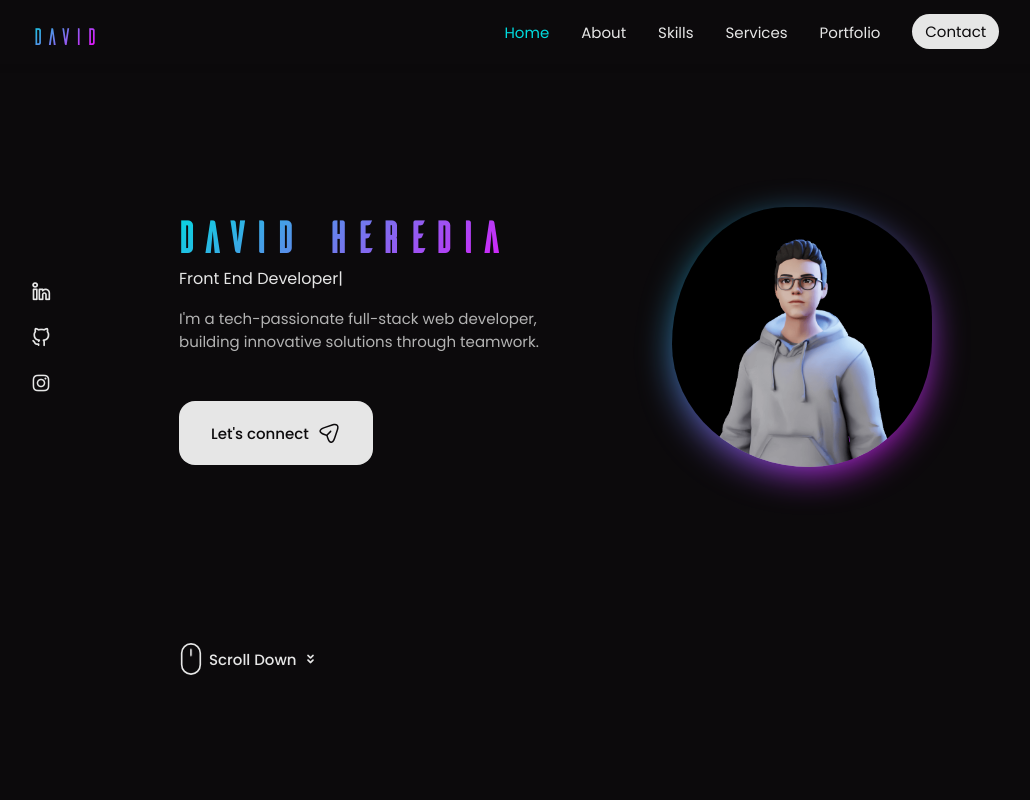
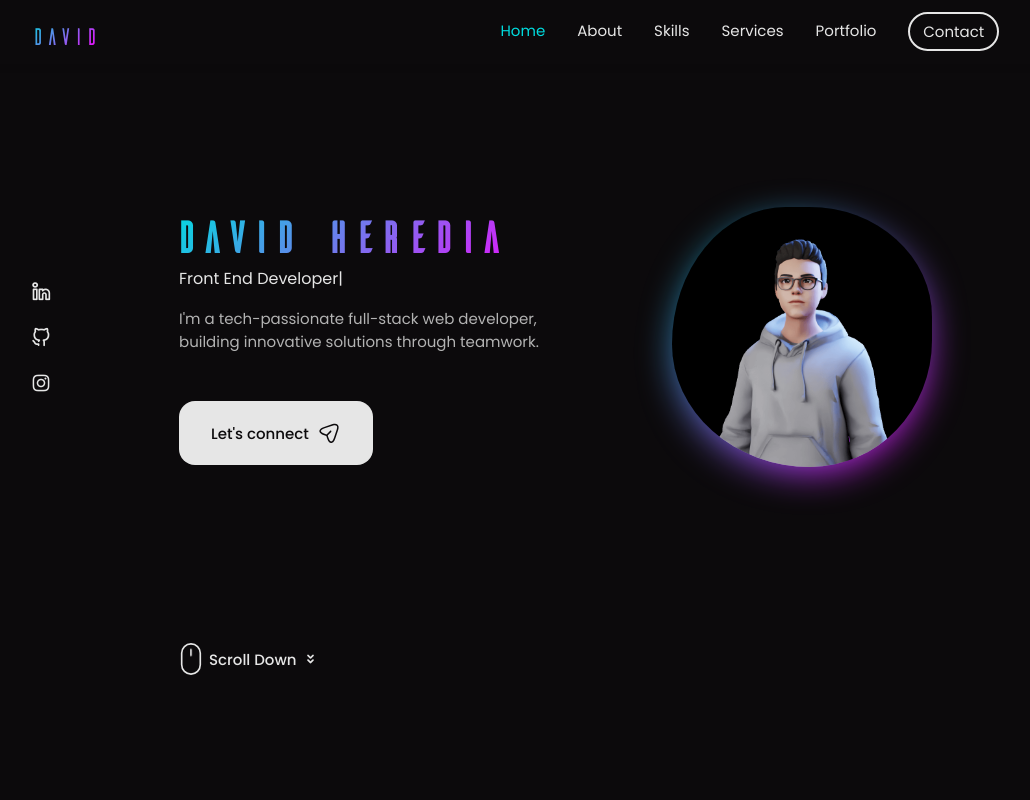
Before and after one commit to Davidh120/portfolio, a React (Vite) app: page / in a window 1280 px wide. Shown: the top 800 px of the page, without its empty margins (125-1155 px from the left). Built offline with nearby package versions, Linux system fonts and the light colour scheme.

Commit message:
Minor changes to contact button.

```diff
--- a/src/components/header/Header.jsx
+++ b/src/components/header/Header.jsx
@@ -68,7 +68,7 @@ export const Header = ({ timeline, ease }) => {
                             </a>
                         </li>
                         <li className="nav-item" ref={el => navItem6 = el}>
-                            <a href="#contact" className={activeNav === "#contact" ? "nav-link active-link2 nav-contact-button" : "nav-link nav-contact-button"} onClick={(event) => { showMenu(false); setActiveNav("#contact"); scrollToSection(event, "contact") }}>
+                            <a href="#contact" className={activeNav === "#contact" ? "nav-link active-link nav-contact-button" : "nav-link nav-contact-button"} onClick={(event) => { showMenu(false); setActiveNav("#contact"); scrollToSection(event, "contact") }}>
                                 <i className="uil uil-message nav-icon"></i> Contact
                             </a>
                         </li>
--- a/src/components/header/header.css
+++ b/src/components/header/header.css
@@ -51,19 +51,14 @@
 
 .nav-contact-button {
   margin-top: -0.45rem;
-  background-color: var(--title-color);
-  color: var(--container-color);
+  color: var(--title-color);
   padding: 0.4rem 0.8rem;
   border-radius: 1.25rem;
   -webkit-border-radius: 1.25rem;
   -moz-border-radius: 1.25rem;
   -ms-border-radius: 1.25rem;
   -o-border-radius: 1.25rem;
-}
-
-.nav-contact-button:hover {
-  color: var(--container-color) !important;
-  background-color: var(--secondary-color);
+  border: 2px solid var(--title-color);
 }
 
 .nav-icon,
@@ -76,10 +71,6 @@
 .active-link,
 .nav-link:hover {
   color: var(--secondary-color);
-}
-
-.active-link2{
-  color: var(--container-color);
 }
 
 /* breakpoints*/
```
